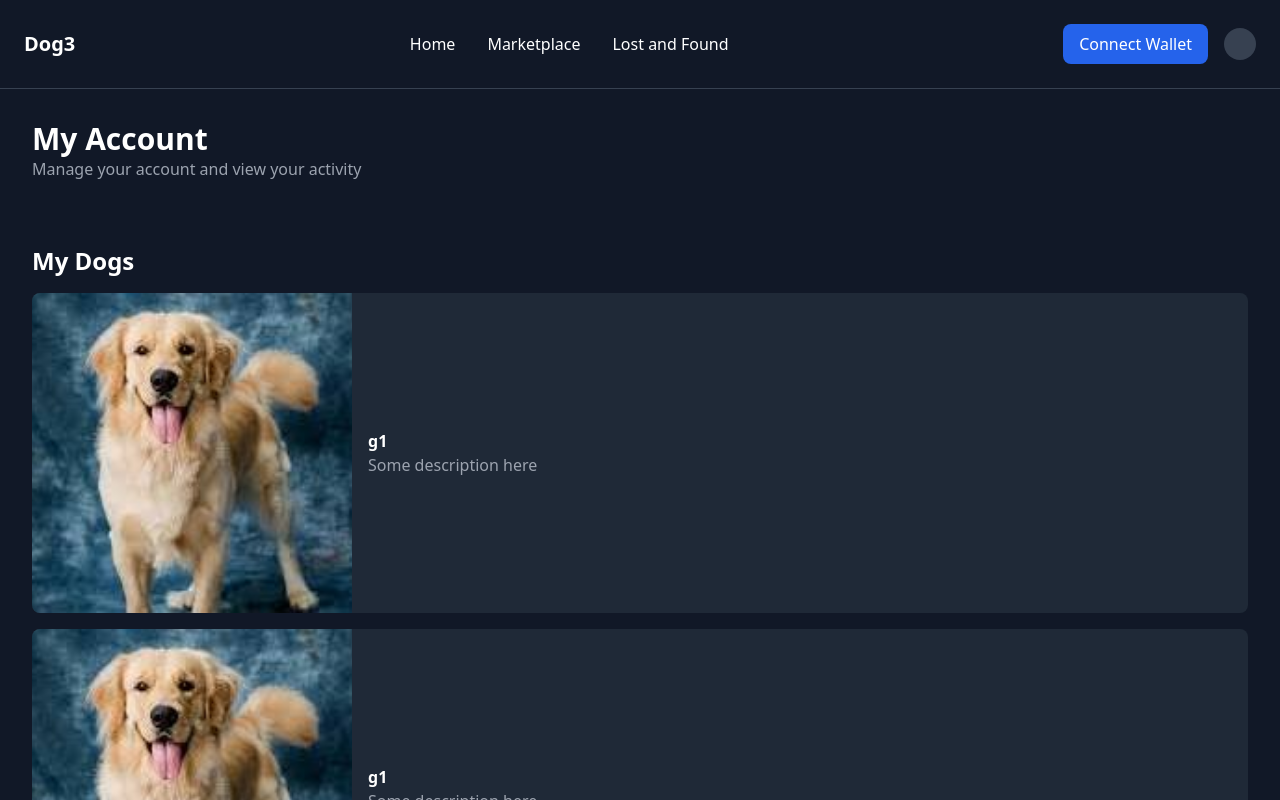
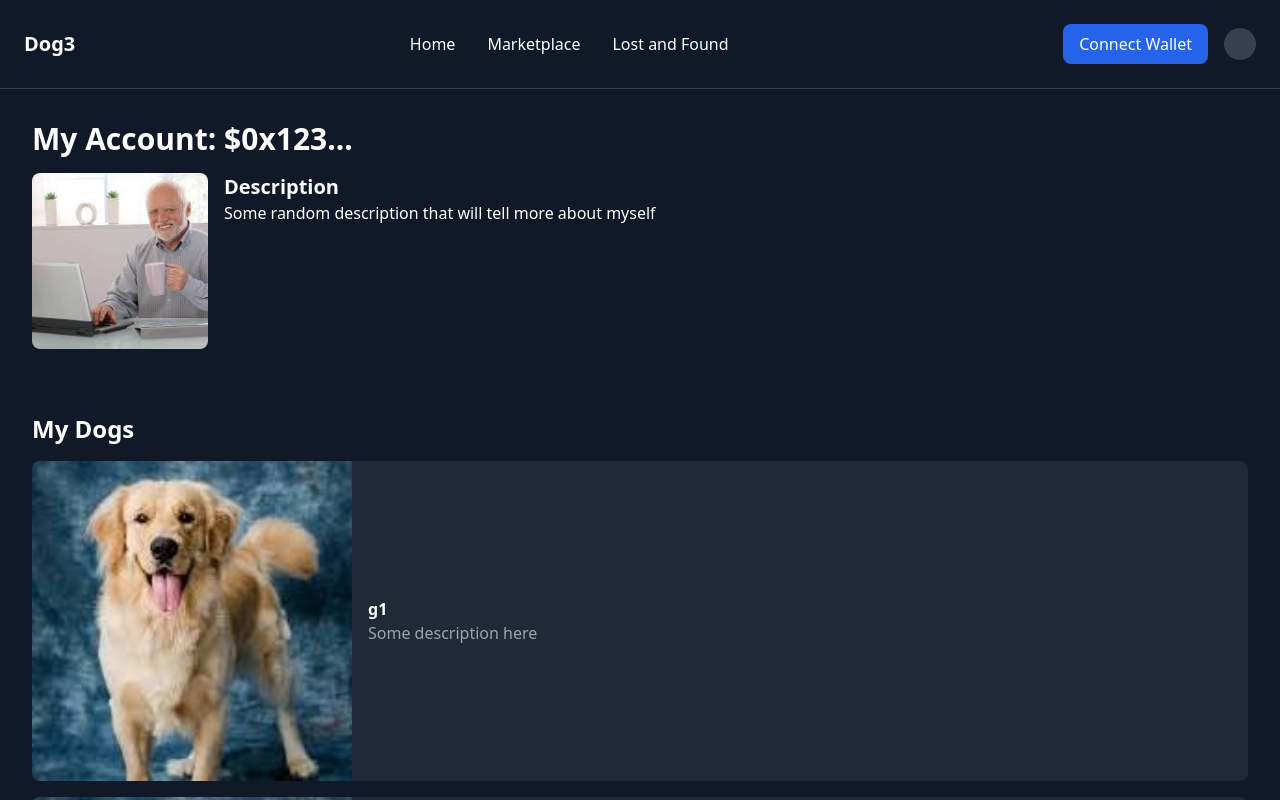
Before and after one commit to aii23/dog3, a Next.js app: page / in a window 1280 px wide. Shown: the top 800 px of the page. Built offline with nearby package versions, Linux system fonts and the light colour scheme.

Commit message:
Added description

```diff
--- /dev/null
+++ b/components/interfaces/User.ts
@@ -0,0 +1,5 @@
+export interface User {
+  address: string;
+  descriptions: string;
+  src: string;
+}
--- a/components/mock/mocked_data.ts
+++ b/components/mock/mocked_data.ts
@@ -5,6 +5,13 @@ import {
   LostDogInfo,
   Vaccination,
 } from '../interfaces/Dog';
+import { User } from '../interfaces/User';
+
+export const my_mocked_account: User = {
+  address: '0x123...',
+  descriptions: 'Some random description that will tell more about myself',
+  src: '/me.png',
+};
 
 export const my_mocked_dogs: Dog[] = [...Array(3)].map(() => {
   const id = Math.random().toString(36).substring(7); // Generate a random ID
--- /dev/null
+++ b/components/user_info.tsx
@@ -0,0 +1,26 @@
+import Image from 'next/image';
+import { User } from './interfaces/User';
+
+export const UserInfo = (args: { user: User }) => {
+  const { user } = args;
+  return (
+    <div className="flex flex-col h-1/5">
+      <h1 className="text-3xl font-semibold">My Account: ${user.address}</h1>
+      <div className="flex flex-col sm:flex-row mt-4 items-start">
+        <div className="relative w-44 h-44 flex-0">
+          <Image
+            src={user.src}
+            alt={user.address}
+            layout="fill"
+            objectFit="cover"
+            className="rounded-lg"
+          />
+        </div>
+        <div className="flex-0 sm:ml-4 mt-4 sm:mt-0 flex-1">
+          <h1 className="text-xl font-semibold">Description</h1>
+          <div>{user.descriptions}</div>
+        </div>
+      </div>
+    </div>
+  );
+};
--- a/pages/index.tsx
+++ b/pages/index.tsx
@@ -2,11 +2,13 @@ import Image from 'next/image';
 import { Header } from '../components/header';
 import {
   mocked_transactions,
+  my_mocked_account,
   my_mocked_dogs,
 } from '../components/mock/mocked_data';
 import DogCardExtended from '../components/extended_dog_card';
 import Footer from '../components/footer';
 import { TransactionHistory } from '../components/transaction_history';
+import { UserInfo } from '../components/user_info';
 
 export default function Home() {
   return (
@@ -14,13 +16,7 @@ export default function Home() {
       <Header />
       <div className="bg-gray-900 text-white min-h-screen flex flex-col">
         <main className="flex-1 p-8 space-y-16">
-          <section>
-            <h1 className="text-3xl font-semibold">My Account</h1>
-            <p className="text-gray-400">
-              Manage your account and view your activity
-            </p>
-          </section>
-
+          <UserInfo user={my_mocked_account} />
           <section>
             <h2 className="text-2xl font-semibold mb-4">My Dogs</h2>
             <div className="flex flex-col gap-4">
```
Also changed, not shown: public/me.png (added).
